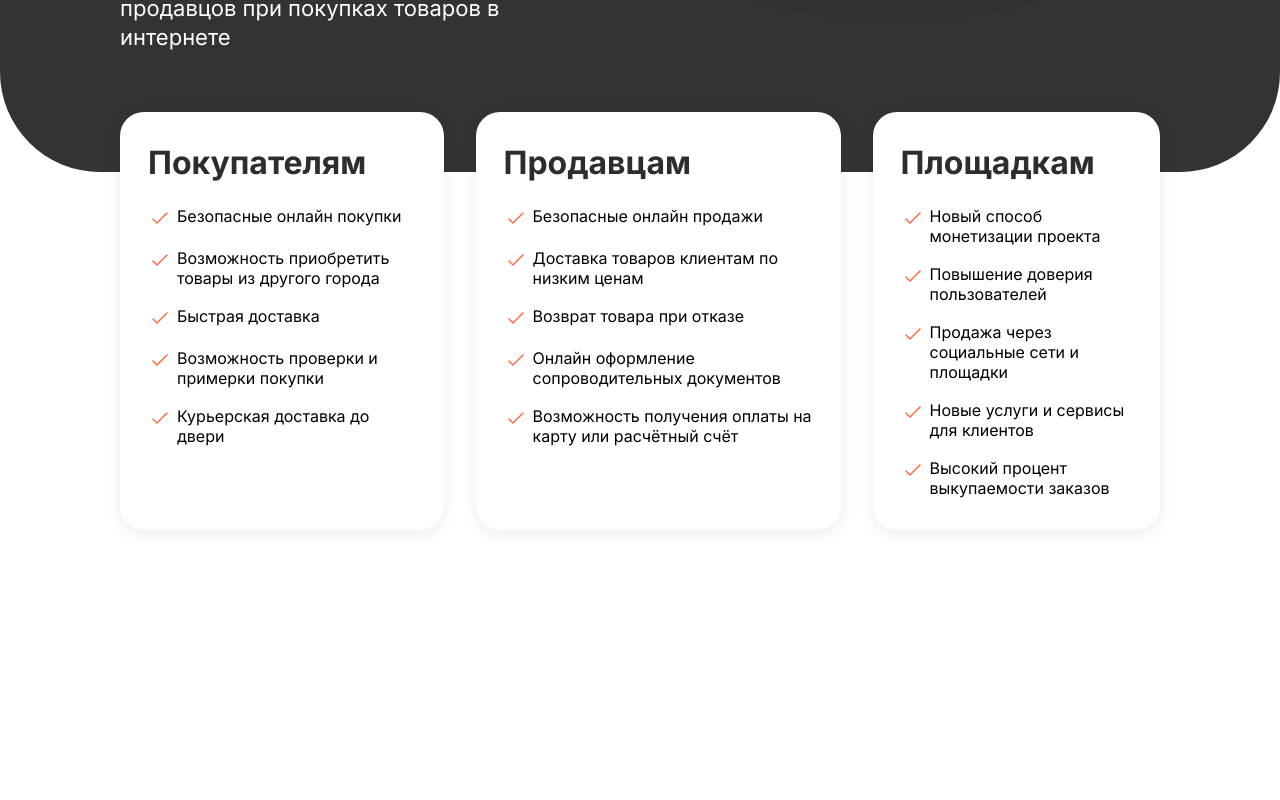
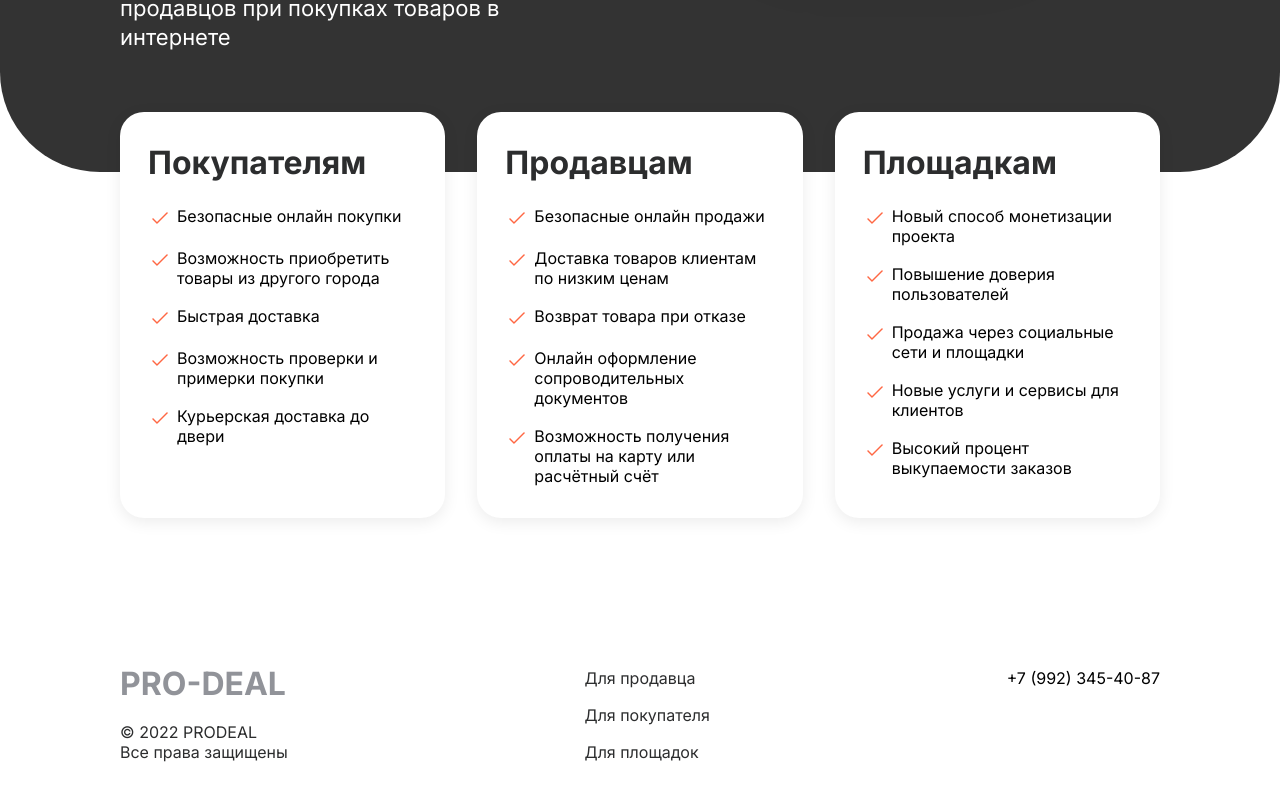
Before and after one commit to Darkerros/pro-deal, a Next.js app: page / in a window 1280 px wide. Shown: the part 578-1378 px from the top of the page. Before the commit the page ends 1168 px from the top, so only its background shows below. Built offline with nearby package versions, Linux system fonts and the light colour scheme.

Commit message:
feat: create footer

```diff
--- a/src/app/layout.tsx
+++ b/src/app/layout.tsx
@@ -1,13 +1,15 @@
 import './globals.css'
 import type { Metadata } from 'next'
 import { Inter } from 'next/font/google'
-import Header from "@components/header/components/header/header";
+
+import { Header } from "@components/header";
+import { Footer } from "@components/footer";
 
 const inter = Inter({ subsets: ['latin'] })
 
 export const metadata: Metadata = {
-  title: 'Create Next App',
-  description: 'Generated by create next app',
+  title: 'PRO-DEAL - Сервис безопасных сделок с гарантией доставки',
+  description: 'Сервис предоставляет 100% защиту денежных средств для покупателей и продавцов при покупках товаров в интернете',
 }
 
 export default function RootLayout({
@@ -20,6 +22,7 @@ export default function RootLayout({
       <body className={inter.className}>
         <Header/>
         {children}
+        <Footer/>
       </body>
     </html>
   )
--- a/src/components/benefit-card/components/benefit-card/benefit-card.module.scss
+++ b/src/components/benefit-card/components/benefit-card/benefit-card.module.scss
@@ -1,4 +1,5 @@
 .benefitCard {
+  width: 100%;
   padding: 32px 28px;
 
   background: #FFF;
--- /dev/null
+++ b/src/components/footer/components/footer/footer.module.scss
@@ -0,0 +1,53 @@
+.footer {
+  padding: 90px 120px;
+  background: #FFF;
+
+  &__content {
+    margin: 0 auto;
+    max-width: 1200px;
+
+    display: flex;
+    justify-content: space-between;
+  }
+
+  &__about {
+    display: flex;
+    flex-direction: column;
+    justify-content: space-between;
+  }
+
+  &__logo {
+    color: #919399;
+    font-size: 32px;
+    font-style: normal;
+    font-weight: 700;
+    line-height: 100%;
+    font-feature-settings: 'clig' off, 'liga' off;
+  }
+
+  &__copyright {
+    color: #2C2D2E;
+    font-feature-settings: 'clig' off, 'liga' off;
+    font-size: 16px;
+    font-style: normal;
+    font-weight: 400;
+    line-height: normal;
+  }
+
+  &__nav {
+    gap: 16px;
+    display: flex;
+    align-items: flex-start;
+    flex-direction: column;
+  }
+
+  &__link {
+    color: #2C2D2E;
+    font-size: 16px;
+    font-weight: 400;
+    line-height: 130%;
+    font-style: normal;
+    text-align: center;
+    font-feature-settings: 'clig' off, 'liga' off;
+  }
+}
--- /dev/null
+++ b/src/components/footer/components/footer/footer.tsx
@@ -0,0 +1,27 @@
+import styles from './footer.module.scss';
+
+const Footer = () => {
+  return (
+    <footer className={styles.footer}>
+      <div className={styles.footer__content}>
+        <div className={styles.footer__about}>
+          <p className={styles.footer__logo}>PRO-DEAL</p>
+          <div className={styles.footer__copyright}>
+            <p>© 2022 PRODEAL</p>
+            <p>Все права защищены</p>
+          </div>
+        </div>
+        <nav className={styles.footer__nav}>
+          <a className={styles.footer__link} href="">Для продавца</a>
+          <a className={styles.footer__link} href="">Для покупателя</a>
+          <a className={styles.footer__link} href="">Для площадок</a>
+        </nav>
+        <div>
+          <a href="tel:+7 (992) 345-40-87">+7 (992) 345-40-87</a>
+        </div>
+      </div>
+    </footer>
+  );
+};
+
+export default Footer;
--- /dev/null
+++ b/src/components/footer/index.ts
@@ -0,0 +1 @@
+export { default as Footer } from "./components/footer/footer";
```
